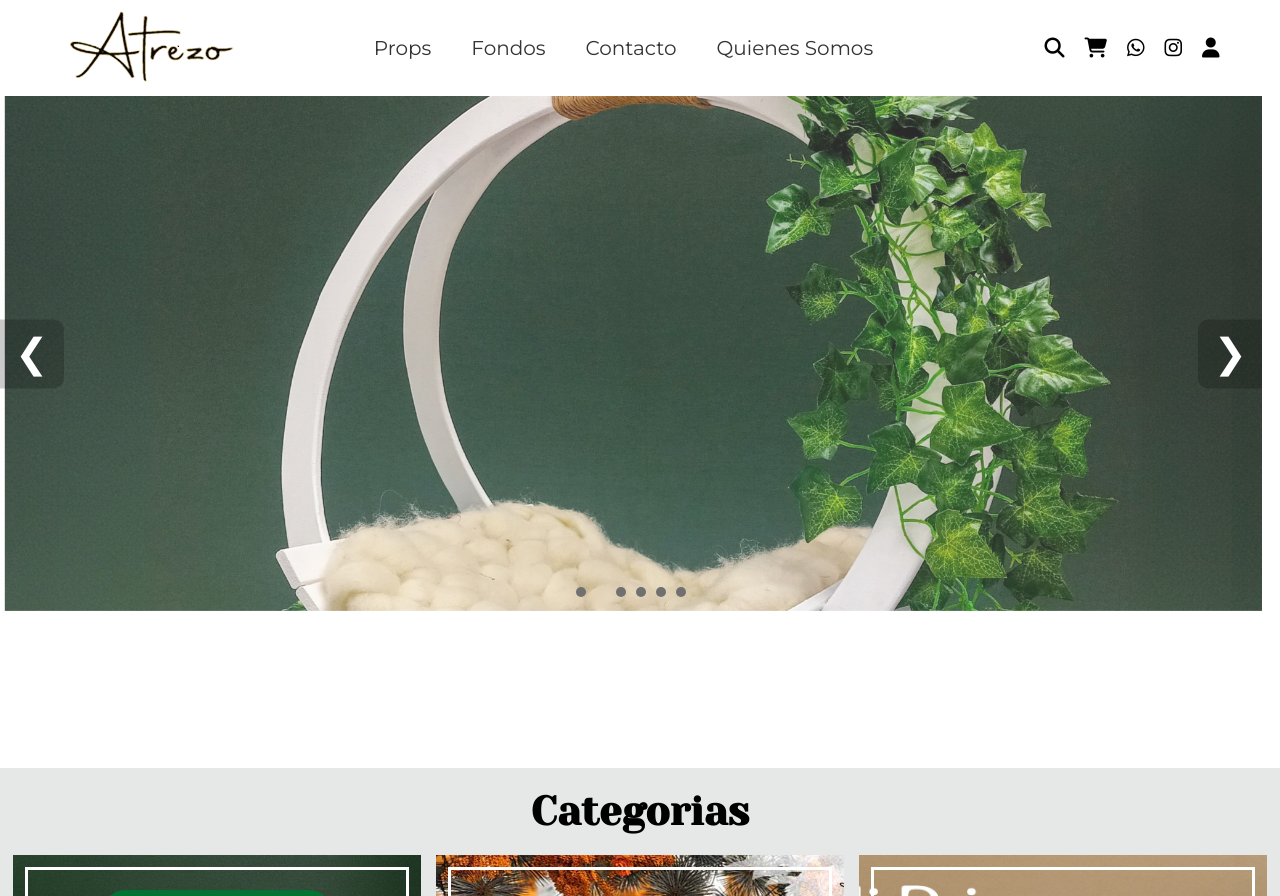
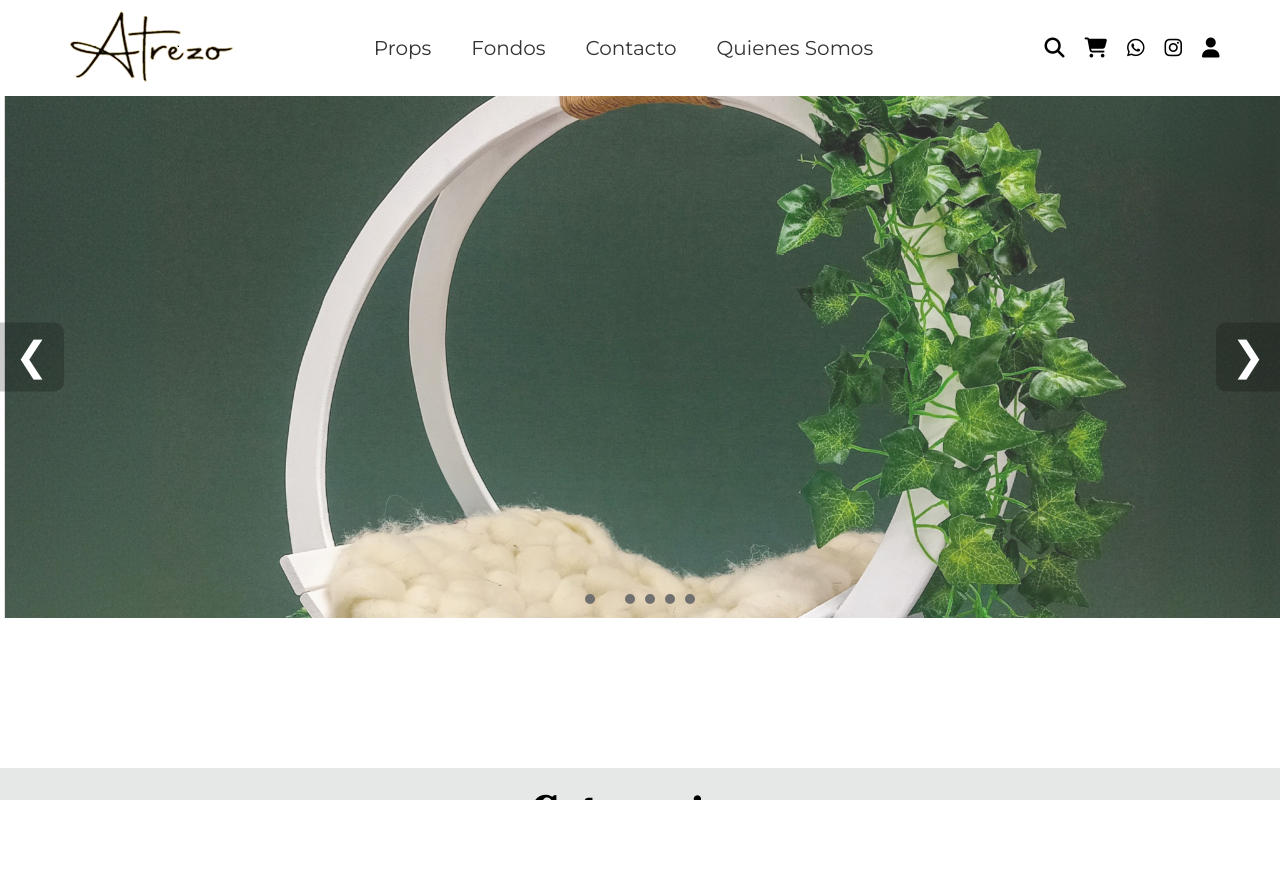
Before and after one commit to Horaciodiaz/ecommerce-firebase, an Angular app: page /clientes in a window 1280 px wide. After the commit the page ends 800 px from the top, so only its background shows below. Built offline with nearby package versions, Linux system fonts and the light colour scheme.

Commit message:
para despliegue de prueba

```diff
--- a/src/app/clients/home/home.component.css
+++ b/src/app/clients/home/home.component.css
@@ -1,6 +1,6 @@
-#carrusel {
+/* #carrusel {
     width: calc(100vw - 18px);
-}
+} */
 
 #categories{
     background: #2325261c;
--- a/src/app/shared/carousel/carousel.component.css
+++ b/src/app/shared/carousel/carousel.component.css
@@ -170,12 +170,12 @@ button:hover {
   z-index: -1;
 }
 
-.previous {
+/* .previous {
   transform: translateX(-100%);
   opacity: 0.2;
   transition: opacity 800ms ease-in-out, transform 800ms ease-in-out;
   z-index: -1;
-}
+} */
 
 .text-active {
   opacity: 1;
--- a/src/app/shared/carousel/carousel.component.html
+++ b/src/app/shared/carousel/carousel.component.html
@@ -3,7 +3,7 @@
         <div *ngFor="let image of images; let i = index" class="carousel-slide"
             [ngClass]="{'active': i === currentIndex, 'inactive': i !== currentIndex, 'previous': i === previousIndex}"
             [@carouselAnimation]="i === currentIndex ? 'enter' : 'leave'">
-            <img [src]="image.link" class="carousel-image" loading="lazy">
+            <img [src]="image.link" class="carousel-image">
             <div class="carousel-caption" [ngClass]="{'text-active': i === currentIndex, 'text-inactive': i !== currentIndex}">
                 <h3>{{ image.text }}</h3>
                 <p>Lorem ipsum dolor sit amet, consectetur adipisicing elit. Cum fugiat iusto sint deserunt ipsam eum!</p>
--- a/src/app/shared/carousel/carousel.component.ts
+++ b/src/app/shared/carousel/carousel.component.ts
@@ -8,12 +8,12 @@ import { trigger, style, animate, transition } from '@angular/animations';
   animations: [
     trigger('carouselAnimation', [
       transition(':enter', [
-        style({ transform: 'translateX(-100%)', opacity: 0 }),
-        animate('800ms ease-in-out', style({ transform: 'translateX(0%)', opacity: 1 }))
+        style({ transform: 'translateX(0%)', opacity: 0 }),
+        animate('10ms ease-in', style({ transform: 'translateX(0%)', opacity: 1 }))
       ]),
       transition(':leave', [
         style({ transform: 'translateX(0%)', opacity: 1 }),
-        animate('800ms ease-in-out', style({ transform: 'translateX(100%)', opacity: 0 }))
+        animate('1000ms ease-in-out', style({ transform: 'translateX(0%)', opacity: 0 }))
       ])
     ])
   ]
--- a/src/styles.css
+++ b/src/styles.css
@@ -18,7 +18,7 @@ h1,h2,h3,h4{
 }
 
 .snap-container {
-    height: 100dvh;
+    height: calc(100vh - 96px);
     overflow: auto;
     scroll-snap-type: y mandatory;
 }
```
